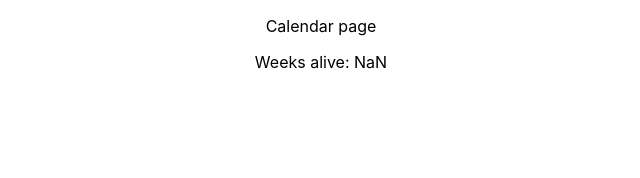
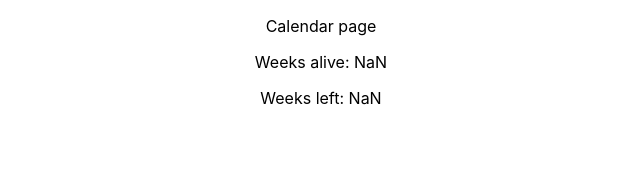
Before and after one commit to gsiou/hourglass, a React (Create React App) app: page /calendar in a window 1280 px wide. Shown: the top 178 px of the page, without its empty margins (319-959 px from the left). Built offline with nearby package versions, Linux system fonts and the light colour scheme.

Commit message:
Added weeks left

```diff
--- a/src/Calendar.js
+++ b/src/Calendar.js
@@ -10,10 +10,12 @@ export default () => {
   const lifespan = parseInt(localStorage.getItem('lifespan'));
 
   const weeksAlive = (today - bday) / 60 / 60 / 24 / 7;
+  const weeksLeft = (bday + lifespan - today) / 60 / 60 / 24 / 7;
   return (
     <div className="App">
       <p>Calendar page</p>
       <p>Weeks alive: {weeksAlive}</p>
+      <p>Weeks left: {weeksLeft}</p>
     </div>
   );
 }
```
